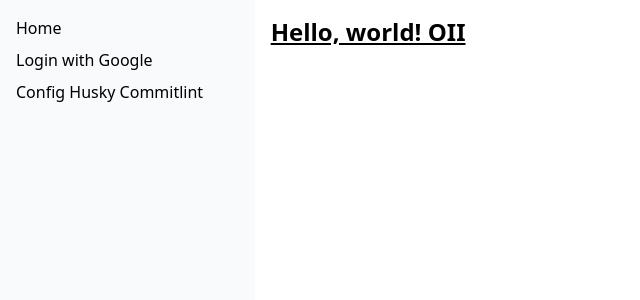
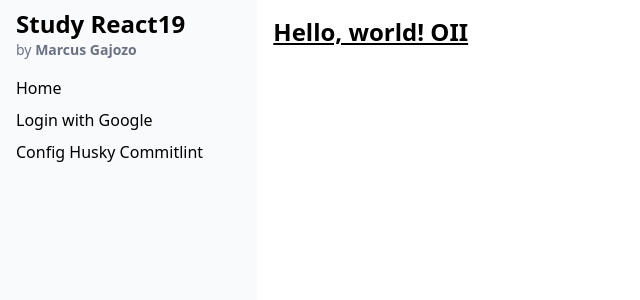
Before and after one commit to marcusgajozo/react19, a React (Vite) app: page / in a window 1280 px wide. Shown: the top 300 px of the page, without its empty margins (0-640 px from the left). Built offline with nearby package versions, Linux system fonts and the light colour scheme.

Commit message:
refactor(menu): add menu title and linkedin link

```diff
--- a/src/components/organisms/Menu.tsx
+++ b/src/components/organisms/Menu.tsx
@@ -2,8 +2,22 @@ import { NavLink } from "react-router";
 
 export const Menu = () => {
   return (
-    <aside className="w-xs bg-gray-50">
-      <nav className="flex flex-col gap-2 p-4">
+    <aside className="w-xs pl-4 pt-2 bg-gray-50">
+      <div className="">
+        <h3 className="text-2xl font-bold">Study React19</h3>
+        <p className="text-sm text-gray-500">
+          by{" "}
+          <a
+            href="https://www.linkedin.com/in/marcusgajozo/"
+            target="_blank"
+            rel="noopener noreferrer"
+            className="hover:text-blue-700 font-semibold"
+          >
+            Marcus Gajozo
+          </a>
+        </p>
+      </div>
+      <nav className="flex flex-col gap-2 mt-4">
         <NavLink to="/" end>
           Home
         </NavLink>
```
